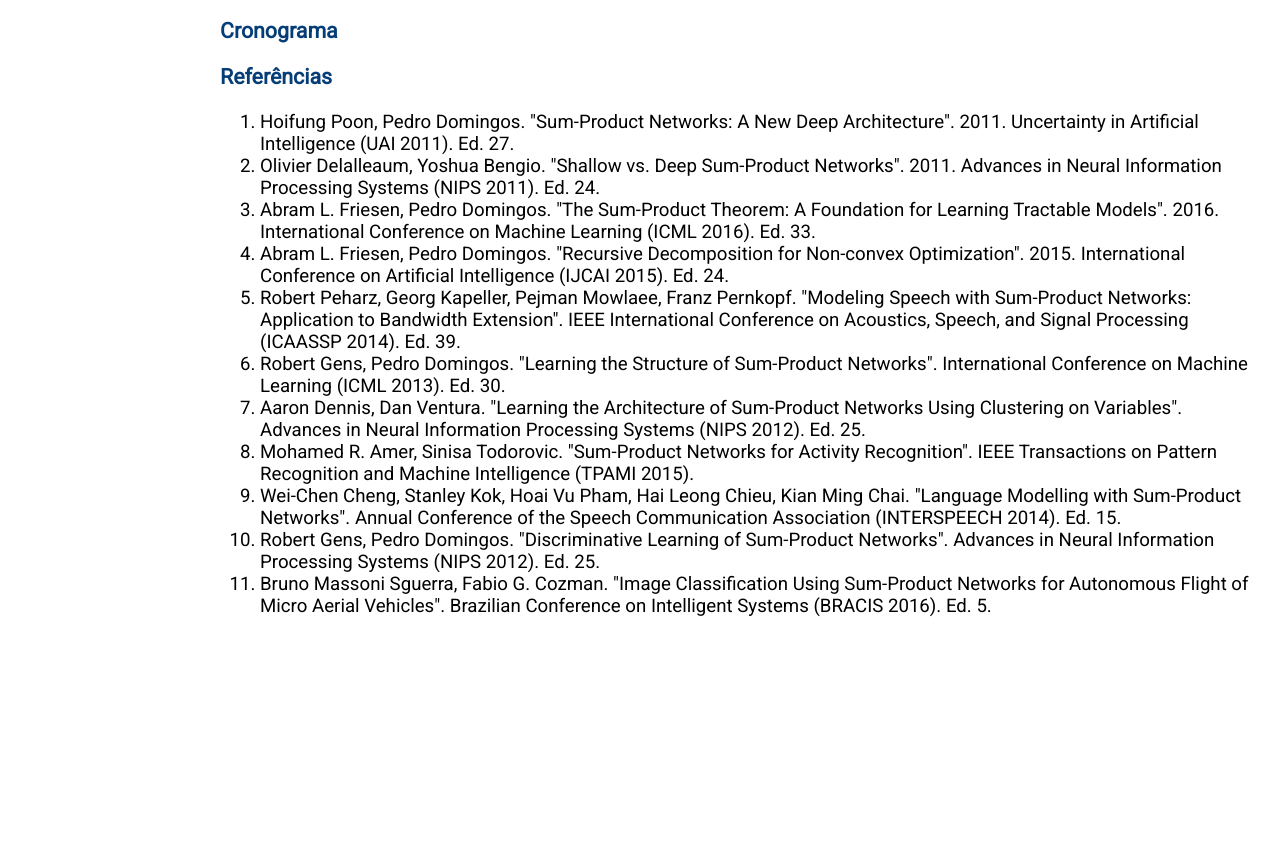
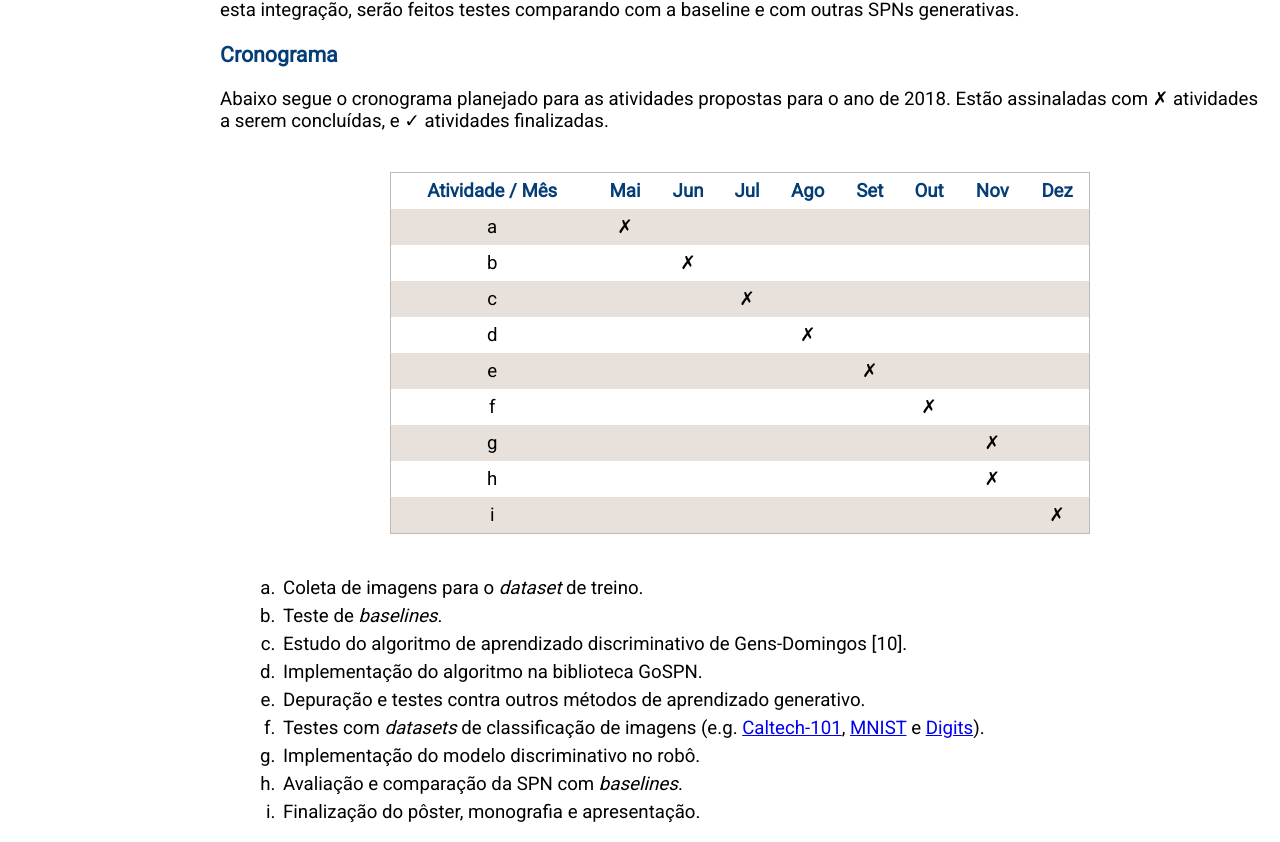
Before and after one commit to RenatoGeh/tcc, a plain HTML site: page www/index.html in a window 1280 px wide. Shown: the part 1298-2140 px from the top of the page. Before the commit the page ends 1915 px from the top, so only its background shows below. Drawn offline with nearby package versions, Linux system fonts and the light colour scheme; some packages are replaced by stand-ins of ours.

Commit message:
Proposal pt-br first draft.

```diff
--- a/www/index.html
+++ b/www/index.html
@@ -71,7 +71,7 @@
   <h3>Resumo</h3>
 
   <p>
-    Redes soma-produto (SPN, de \textit{Sum-Product Network}) são modelos probabilísticos baseados
+    Redes soma-produto (SPN, de <i>Sum-Product Network</i>) são modelos probabilísticos baseados
     em grafo que representam uma distribuição de probabilidade tratável. Proposto em 2011, SPNs
     computam inferência exata em tempo linear ao número de arestas de seu grafo se sua estrutura
     obedecer a certas propriedades [1].  SPNs apresentam uma série de características
@@ -153,11 +153,102 @@
 
   <h3>Cronograma</h3>
 
+  Abaixo segue o cronograma planejado para as atividades propostas para o ano de 2018. Estão
+  assinaladas com &#10007; atividades a serem concluídas, e &#10003; atividades finalizadas.
+
+  <!-- &#10003; checkmark | &#10007; crossmark -->
+  <table>
+    <tr>
+      <th> Atividade / Mês </th>
+      <th> Mai </th>
+      <th> Jun </th>
+      <th> Jul </th>
+      <th> Ago </th>
+      <th> Set </th>
+      <th> Out </th>
+      <th> Nov </th>
+      <th> Dez </th>
+    </tr>
+    <tr>
+      <td> a </td>
+      <td> &#10007; </td>
+      <td colspan="7"></td>
+    </tr>
+      <td> b </td>
+      <td colspan="1"></td>
+      <td> &#10007; </td>
+      <td colspan="6"></td>
+    </tr>
+      <td> c </td>
+      <td colspan="2"></td>
+      <td> &#10007; </td>
+      <td colspan="5"></td>
+    </tr>
+    <tr>
+      <td> d </td>
+      <td colspan="3"></td>
+      <td> &#10007; </td>
+      <td colspan="4"></td>
+    </tr>
+    <tr>
+      <td> e </td>
+      <td colspan="4"></td>
+      <td> &#10007; </td>
+      <td colspan="3"></td>
+    </tr>
+    <tr>
+      <td> f </td>
+      <td colspan="5"></td>
+      <td> &#10007; </td>
+      <td colspan="2"</td>
+    </tr>
+    <tr>
+      <td> g </td>
+      <td colspan="6"></td>
+      <td> &#10007; </td>
+      <td colspan="1"></td>
+    </tr>
+    <tr>
+      <td> h </td>
+      <td colspan="6"></td>
+      <td> &#10007; </td>
+      <td colspan="1"></td>
+    </tr>
+    <tr>
+      <td> i </td>
+      <td colspan="7"></td>
+      <td> &#10007; </td>
+    </tr>
+  </table>
+
+  <ol type="a">
+    <li>Coleta de imagens para o <i>dataset</i> de treino.</li>
+    <li>Teste de <i>baselines</i>.</li>
+    <li>Estudo do algoritmo de aprendizado discriminativo de Gens-Domingos [10].</li>
+    <li>Implementação do algoritmo na biblioteca GoSPN.</li>
+    <li>Depuração e testes contra outros métodos de aprendizado generativo.</li>
+    <li>Testes com <i>datasets</i> de classificação de imagens (e.g. <a
+        href="http://www.vision.caltech.edu/Image_Datasets/Caltech101/">Caltech-101</a>, <a
+        href="http://yann.lecun.com/exdb/mnist/">MNIST</a> e <a
+        href="https://github.com/RenatoGeh/gospn/tree/dev/data/digits">Digits</a>).</li>
+    <li>Implementação do modelo discriminativo no robô.</li>
+    <li>Avaliação e comparação da SPN com <i>baselines</i>.</li>
+    <li>Finalização do pôster, monografia e apresentação.</li>
+  </ol>
+
   <h3>Referências</h3>
 </div>
 
 <div lang="en">
   <h3>Abstract</h3>
+
+  <h3>Objectives</h3>
+
+  <h3>Methodology</h3>
+
+  <h3>Schedule</h3>
+
+  <h3>References</h3>
 </div>
 
 <ol>
--- a/www/main.css
+++ b/www/main.css
@@ -97,3 +97,50 @@ b {
   color: #096ea0;
   display: inline;
 }
+
+/* Tables */
+
+table {
+  border: 1px solid #bbb;
+  margin-left: auto;
+  margin-right: auto;
+  margin-top: 40px;
+  margin-bottom: 40px;
+  max-width: 700px;
+  width: 75%;
+  text-align: center;
+  border-spacing: 0;
+  border-collapse: separate;
+  background-color: #fff;
+}
+
+th {
+  padding: 7px;
+  color: #053d77;
+}
+
+tr:nth-child(even) {
+  background-color: #c8b7a769;
+}
+
+tr:hover {
+  background-color: #6c81ae69;
+}
+
+tr:hover:nth-child(1) {
+  background-color: #fff;
+}
+
+td {
+  padding: 7px;
+}
+
+/* Lists */
+
+ol {
+  margin-left: 20px;
+}
+
+ol li {
+  padding: 3px;
+}
```
